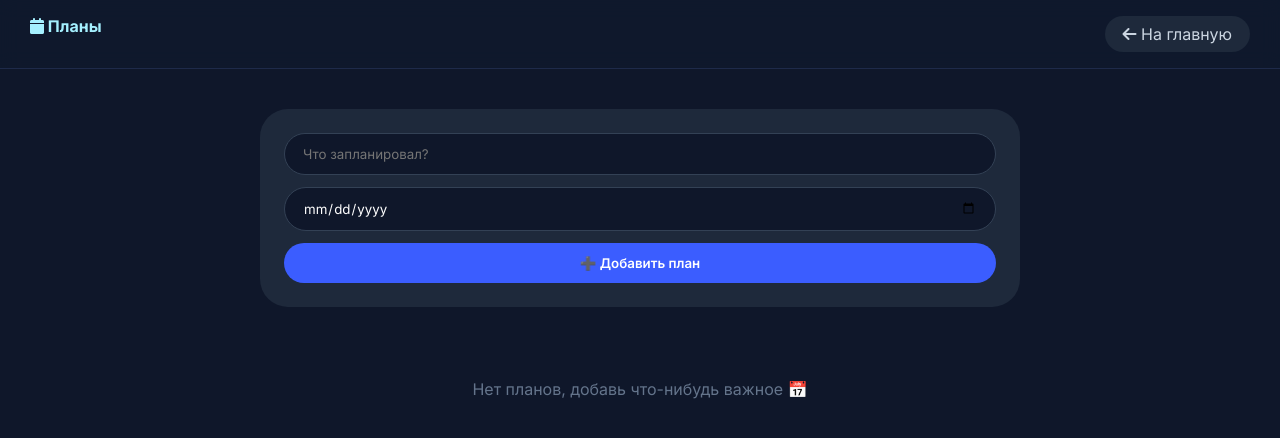
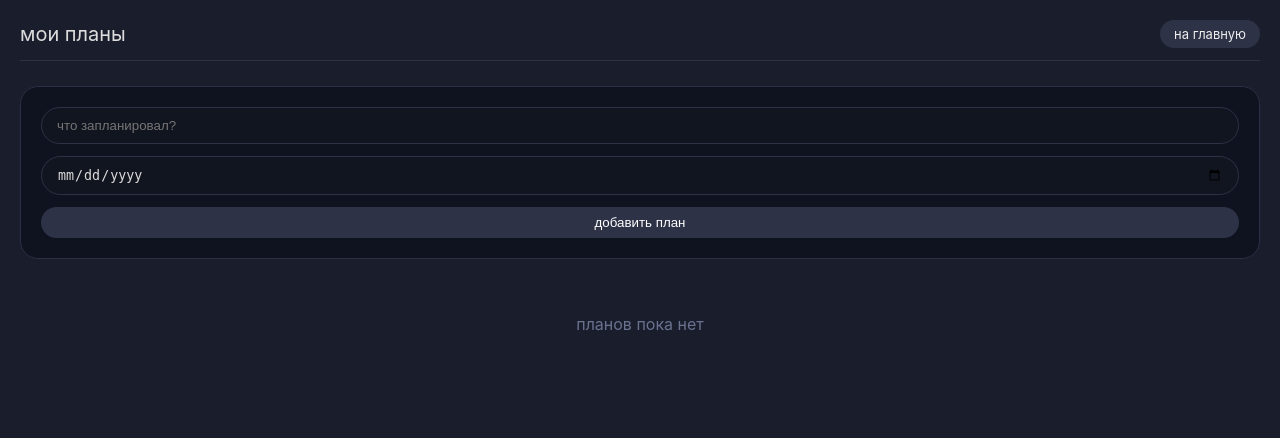
Before and after one commit to artemaas76/praktica_sait, a Flask app: page /plans in a window 1280 px wide. Shown: the top 438 px of the page. Run offline with Flask 3, Linux system fonts and the light colour scheme; a user stored in the database is signed in; data that the repository does not hold is empty.

Commit message:
Update plans.html

```diff
--- a/templates/plans.html
+++ b/templates/plans.html
@@ -2,49 +2,45 @@
 <html lang="ru">
 <head>
     <meta charset="UTF-8">
-    <title>Планы</title>
-    <link href="https://fonts.googleapis.com/css2?family=Inter:opsz,wght@14..32,300;14..32,400;14..32,500;14..32,600;14..32,700&display=swap" rel="stylesheet">
-    <link rel="stylesheet" href="https://cdnjs.cloudflare.com/ajax/libs/font-awesome/6.4.0/css/all.min.css">
+    <title>мои планы</title>
     <style>
-        * { margin: 0; padding: 0; box-sizing: border-box; font-family: 'Inter', sans-serif; }
-        body { background: #0F172A; }
-        .top-bar { background: rgba(15,25,45,0.8); backdrop-filter: blur(10px); padding: 16px 30px; display: flex; justify-content: space-between; border-bottom: 1px solid #1E2A4A; }
-        .logo { color: #A5F0FF; font-weight: 700; }
-        .back-btn { color: #CBD5E1; text-decoration: none; background: #1E293B; padding: 8px 18px; border-radius: 40px; }
-        .container { max-width: 800px; margin: 40px auto; padding: 0 20px; }
-        .form-card { background: #1E293B; border-radius: 28px; padding: 24px; margin-bottom: 32px; }
-        .form-card input { width: 100%; background: #0F172A; border: 1px solid #334155; border-radius: 40px; padding: 12px 18px; margin-bottom: 12px; color: white; }
-        .form-card button { background: #3B5DFF; border: none; border-radius: 40px; padding: 12px; width: 100%; color: white; font-weight: 600; cursor: pointer; }
-        .plan-card { background: #1E293B; border-radius: 20px; padding: 16px 20px; margin-bottom: 12px; display: flex; justify-content: space-between; align-items: center; border: 1px solid #2D3A5E; }
-        .plan-title { font-weight: 600; color: #F1F5F9; }
-        .plan-date { font-size: 12px; color: #6C8CFF; margin-top: 6px; }
-        .delete-link { color: #F87171; text-decoration: none; }
+        * { margin: 0; padding: 0; box-sizing: border-box; }
+        body { background: #1a1e2c; font-family: -apple-system, BlinkMacSystemFont, 'Segoe UI', Roboto, sans-serif; color: #ddd; padding: 20px; }
+        .top { display: flex; justify-content: space-between; align-items: center; border-bottom: 1px solid #2d3246; padding-bottom: 12px; margin-bottom: 25px; }
+        .back { background: #2d3246; padding: 6px 14px; border-radius: 20px; text-decoration: none; color: #eee; font-size: 13px; }
+        .form-card { background: #0f121f; border: 1px solid #2a2f45; border-radius: 18px; padding: 20px; margin-bottom: 25px; }
+        input { width: 100%; background: #11151f; border: 1px solid #2d3246; border-radius: 30px; padding: 10px 15px; margin-bottom: 12px; color: #ddd; }
+        button { background: #2d3246; border: none; padding: 8px 20px; border-radius: 30px; color: white; width: 100%; cursor: pointer; }
+        .plan { background: #0f121f; border: 1px solid #2a2f45; border-radius: 16px; padding: 14px 18px; margin-bottom: 10px; display: flex; justify-content: space-between; align-items: center; }
+        .plan h4 { margin-bottom: 4px; }
+        .plan-date { font-size: 11px; color: #6a7290; }
+        .del-plan { color: #c97a7a; text-decoration: none; font-size: 13px; }
     </style>
 </head>
 <body>
-    <div class="top-bar">
-        <div class="logo"><i class="fas fa-calendar"></i> Планы</div>
-        <a href="/" class="back-btn"><i class="fas fa-arrow-left"></i> На главную</a>
+<div class="top">
+    <div style="font-size: 20px;">мои планы</div>
+    <a href="/" class="back">на главную</a>
 </div>
-    <div class="container">
+
 <div class="form-card">
     <form method="POST" action="/add_plan">
-                <input type="text" name="title" placeholder="Что запланировал?" required>
+        <input type="text" name="title" placeholder="что запланировал?" required>
         <input type="date" name="plan_date" required>
-                <button type="submit">➕ Добавить план</button>
+        <button type="submit">добавить план</button>
     </form>
 </div>
+
 {% for plan in plans %}
-        <div class="plan-card">
+<div class="plan">
     <div>
-                <div class="plan-title">{{ plan[2] }}</div>
-                <div class="plan-date"><i class="far fa-calendar-alt"></i> {{ plan[3] }}</div>
+        <h4>{{ plan[2] }}</h4>
+        <div class="plan-date">{{ plan[3] }}</div>
     </div>
-            <a href="/delete_plan/{{ plan[0] }}" class="delete-link" onclick="return confirm('Удалить план?')">🗑️</a>
+    <a href="/delete_plan/{{ plan[0] }}" class="del-plan" onclick="return confirm('удалить план?')">✖ удалить</a>
 </div>
 {% else %}
-        <div style="text-align:center; color:#64748B; padding:40px;">Нет планов, добавь что-нибудь важное 📅</div>
+<div style="text-align:center; color:#6a7290; padding:30px;">планов пока нет</div>
 {% endfor %}
-    </div>
 </body>
 </html>
```
Lines whose indentation alone changed are shown as unchanged.
